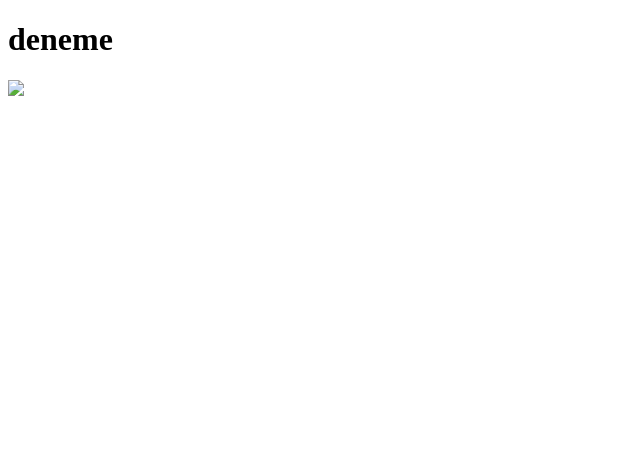
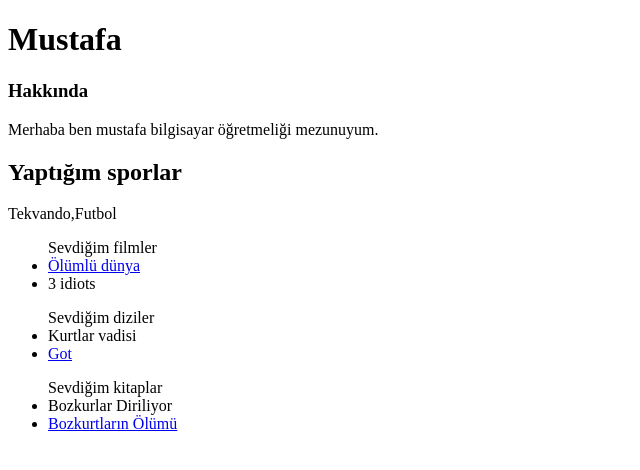
Before and after one commit to mustafatilki/kodluyoruzilkrepo, a plain HTML site: page index.html in a window 1280 px wide. Shown: the whole page, without its empty margins (0-640 px from the left). Drawn offline with Linux system fonts and the light colour scheme.

Commit message:
index güncellemesi

```diff
--- a/index.html
+++ b/index.html
@@ -4,12 +4,28 @@
     <meta charset="UTF-8">
     <meta http-equiv="X-UA-Compatible" content="IE=edge">
     <meta name="viewport" content="width=device-width, initial-scale=1.0">
-    <title>Git test</title>
-    <link rel="sytlesheet" href="css/style.css">
+    <title>Hakkımda</title>
 </head>
 <body>
-    <h1 class="color">deneme</h1>
-    <img  src="image/test.jpg"/>
+    <h1>Mustafa</h1>
+<h3>Hakkında</h3>
+<p>Merhaba ben mustafa bilgisayar öğretmeliği mezunuyum. </p>
 
+<h2>Yaptığım sporlar</h2>
+<p>Tekvando,Futbol</p>
+
+    <ul> Sevdiğim filmler
+        <li><a href="https://www.imdb.com/title/tt7748244/?ref_=nm_knf_i3">  Ölümlü dünya </a></li>
+        <li>3 idiots</li>
+
+    </ul>
+    <ul>Sevdiğim diziler
+        <li>Kurtlar vadisi </li>
+        <li> <a href="https://www.imdb.com/title/tt0944947/?ref_=nv_sr_srsg_0">Got</a> </li>
+    </ul>
+    <ul>Sevdiğim kitaplar
+        <li>Bozkurlar Diriliyor</li>
+        <li><a href="https://www.goodreads.com/book/show/12412942-bozkurtlar-n-l-m?from_search=true&from_srp=true&qid=4yBlO6i00c&rank=3">Bozkurtların Ölümü</a> </li>
+    </ul>
 </body>
 </html>
```
